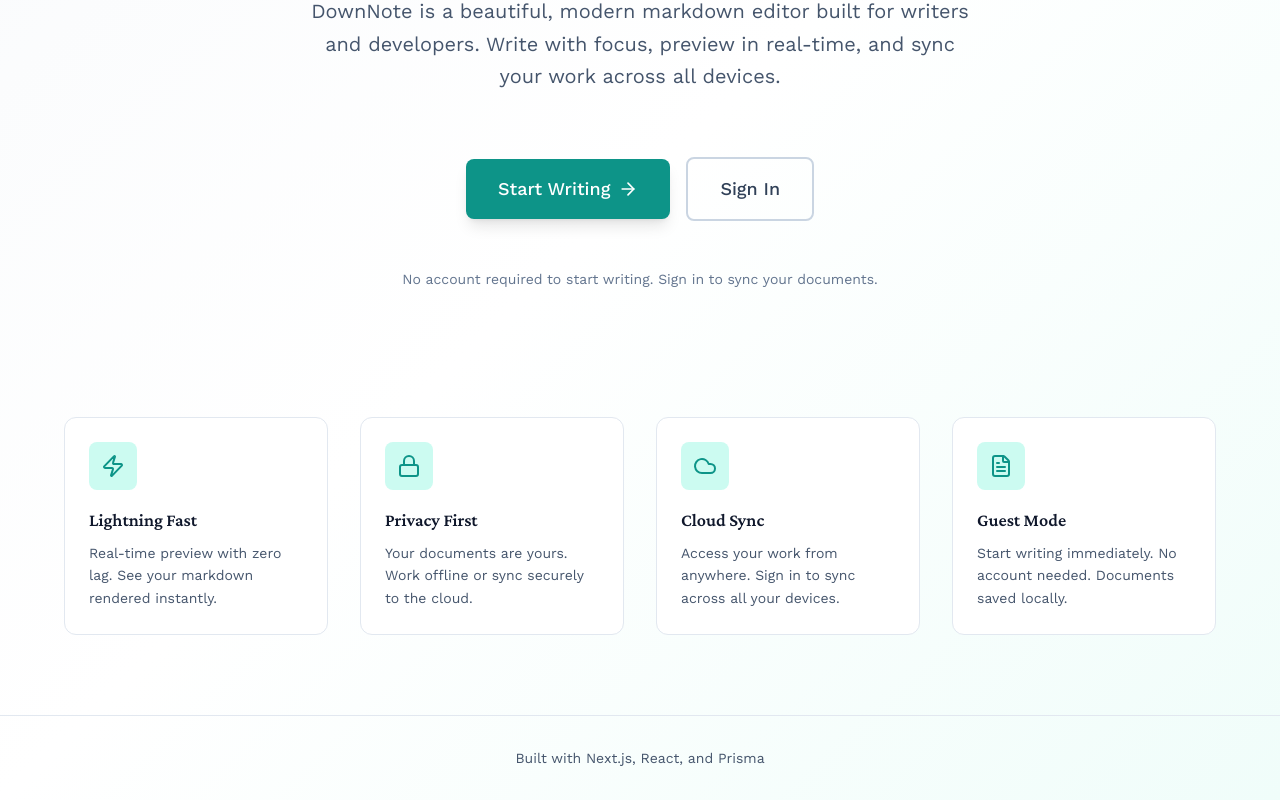
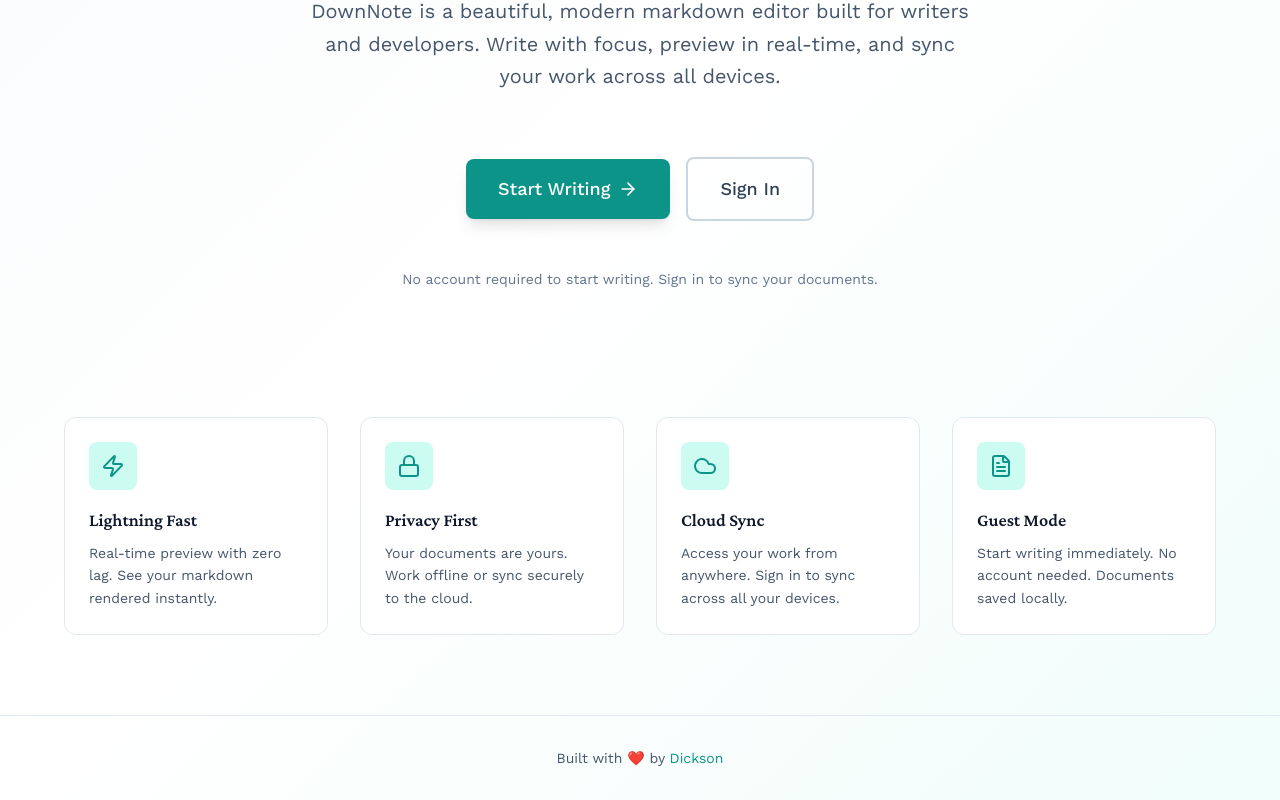
Before and after one commit to dboatengg/downnote, a Next.js app: page / in a window 1280 px wide. Shown: the part 426-1226 px from the top of the page. Built offline with nearby package versions, Linux system fonts and the light colour scheme.

Commit message:
Add developer attribution to footer

```diff
--- a/app/page.tsx
+++ b/app/page.tsx
@@ -81,7 +81,17 @@ export default function Home() {
       {/* Footer */}
       <footer className="border-t border-slate-200 dark:border-slate-800 py-8 px-6">
         <div className="max-w-6xl mx-auto text-center text-sm text-slate-600 dark:text-slate-400">
-          <p>Built with Next.js, React, and Prisma</p>
+          <p>
+            Built with ❤️ by{" "}
+            <a
+              href="https://github.com/dboatengg"
+              target="_blank"
+              rel="noopener noreferrer"
+              className="text-primary-600 dark:text-primary-400 hover:underline"
+            >
+              Dickson
+            </a>
+          </p>
         </div>
       </footer>
     </div>
```
